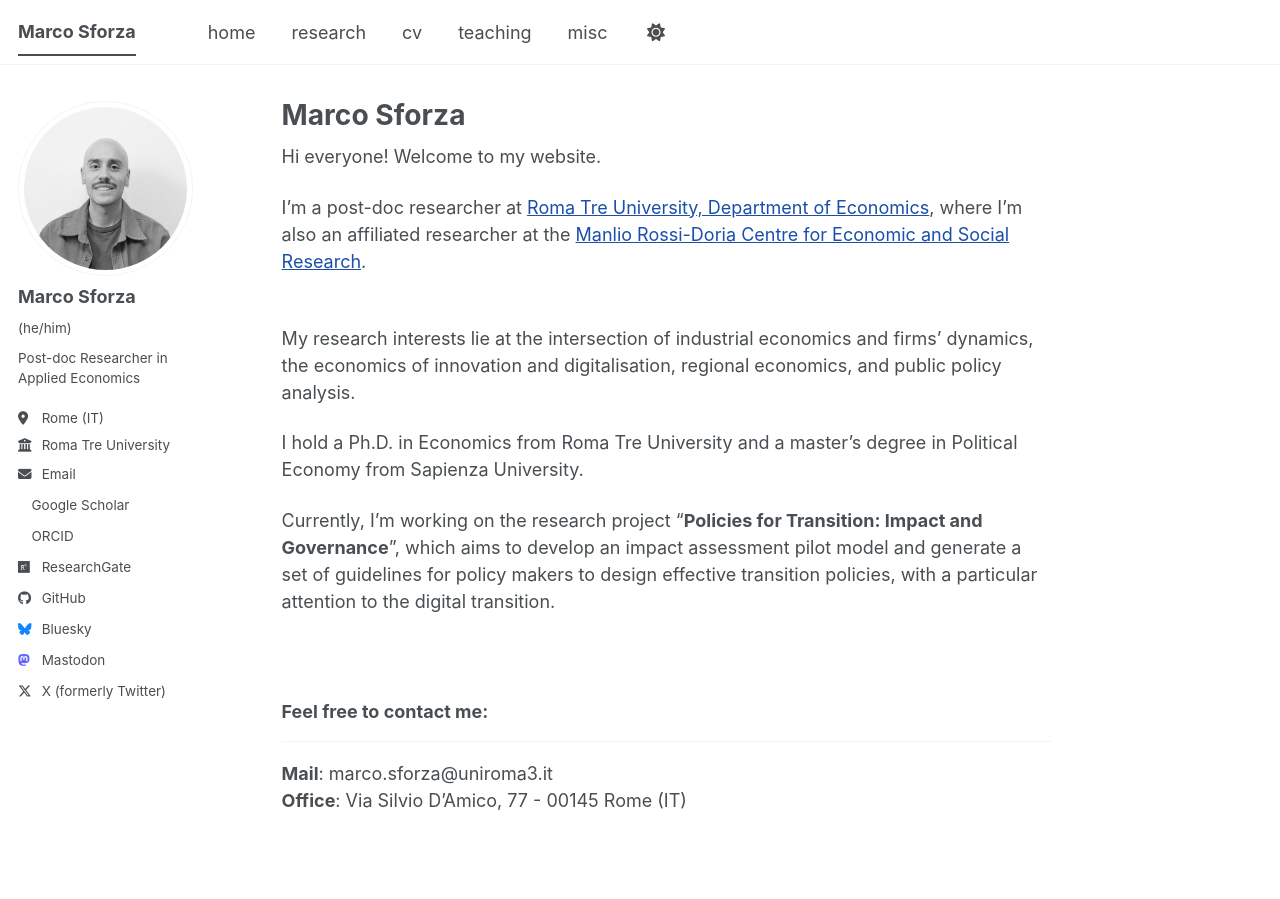
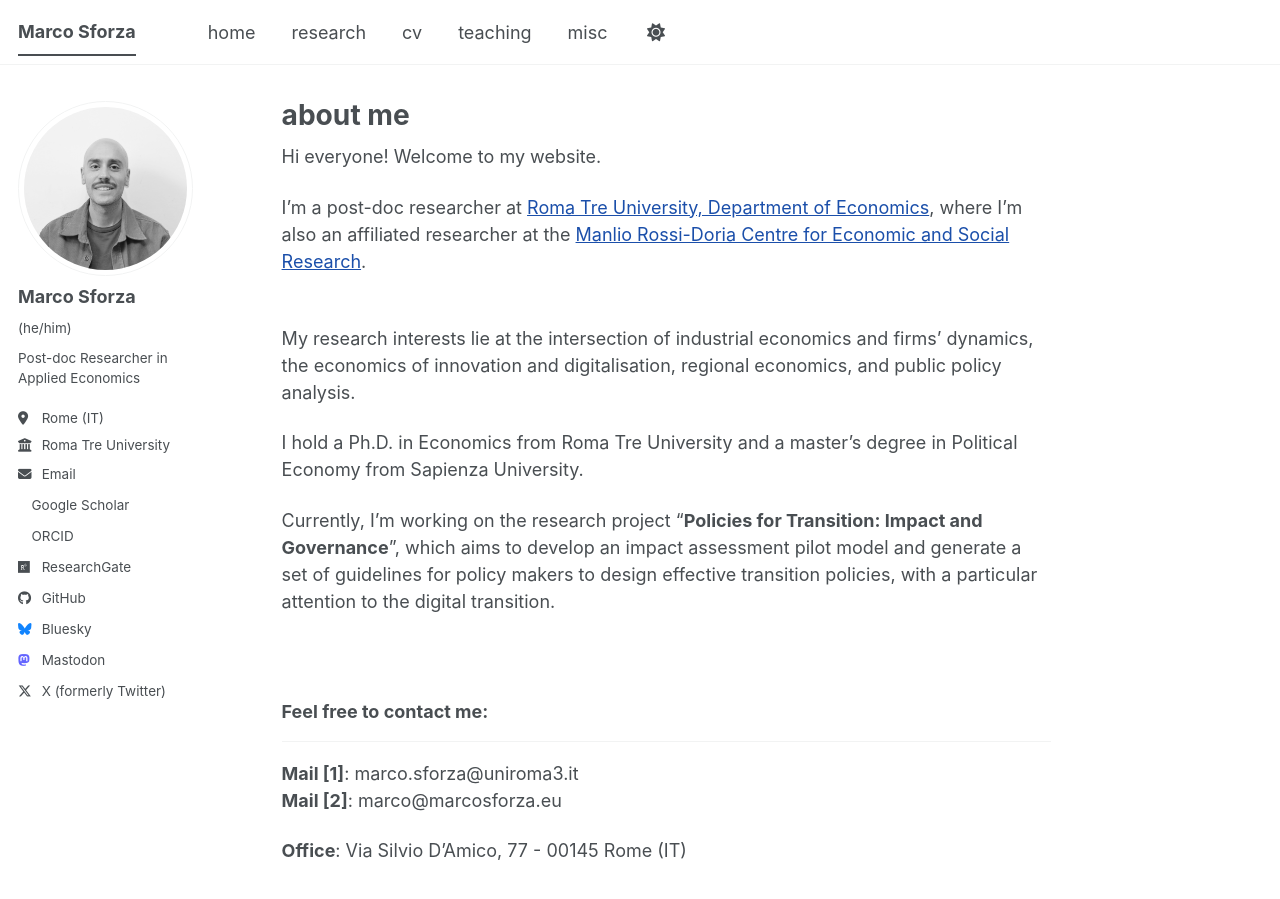
Before and after one commit to marcosforza/marcosforza.github.io, a Jekyll site: the page built from _pages/about.md, in a window 1280 px wide and 969 px high. Shown: the top 899 px of the window. Built offline with Jekyll 4.4.1, drawn with Linux system fonts in a browser that asks for light colours; a style sheet for code colours, icons or effects is not loaded.

Commit message:
Update about.md

```diff
--- a/_pages/about.md
+++ b/_pages/about.md
@@ -1,6 +1,6 @@
 ---
 permalink: /
-title: "Marco Sforza"
+title: "about me"
 author_profile: true
 redirect_from:
   - /about/
@@ -23,5 +23,7 @@ Currently, I'm working on the research project "<b>Policies for Transition: Impa
 ### Feel free to contact me:
 ------
 
-<b>Mail</b>: marco.sforza@uniroma3.it<br>
+<b>Mail [1]</b>: marco.sforza@uniroma3.it<br>
+<b>Mail [2]</b>: marco@marcosforza.eu<br>
+
 <b>Office</b>: Via Silvio D'Amico, 77 - 00145 Rome (IT)
```
